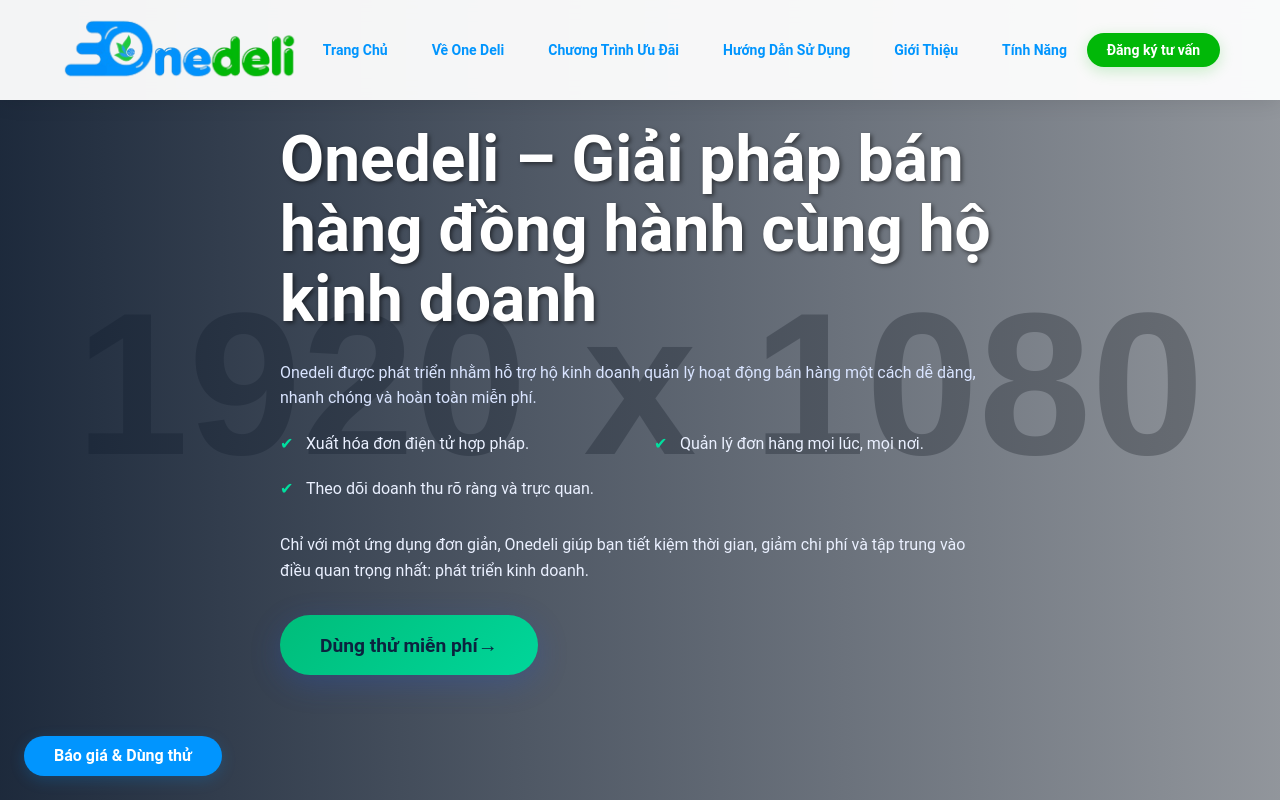
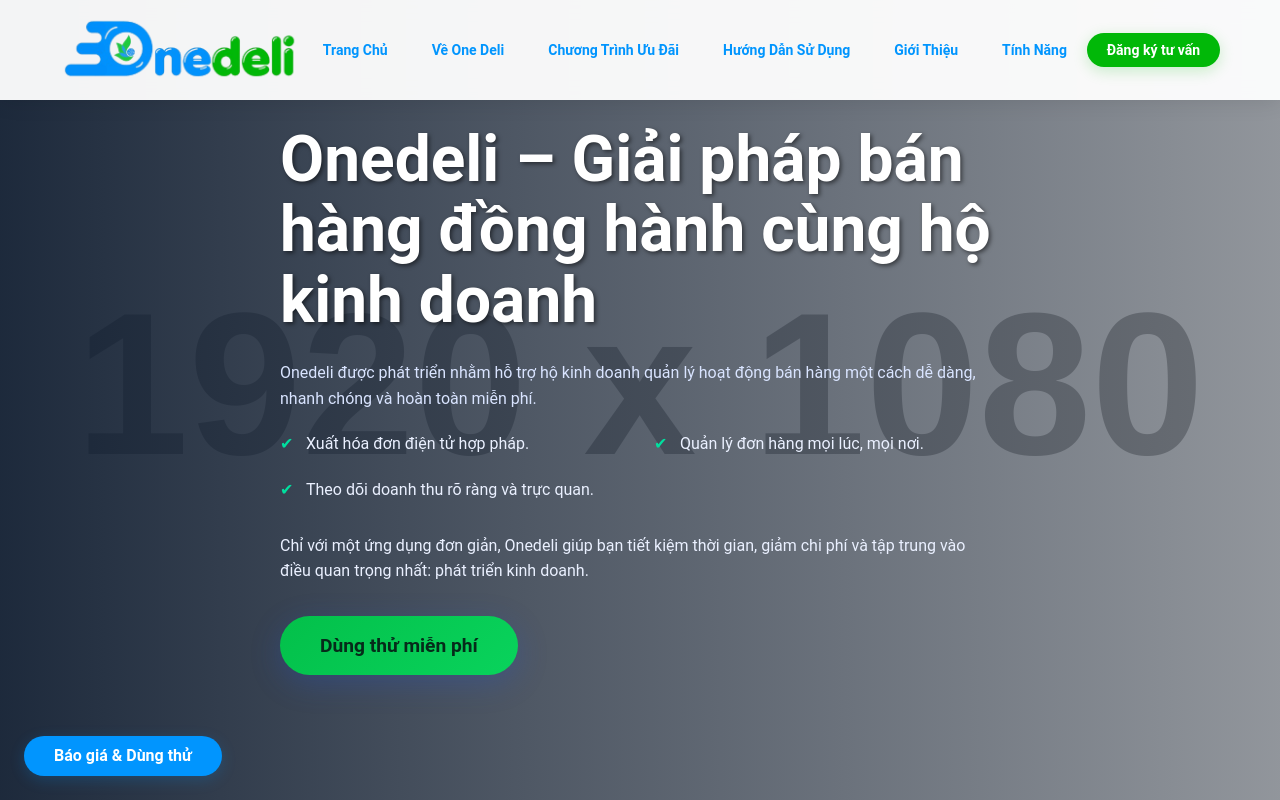
Before and after one commit to levanthien21/WEB-ONEDELI, a Next.js app: page / in a window 1280 px wide. Shown: the top 800 px of the page. Built offline with nearby package versions, Linux system fonts and the light colour scheme.

Commit message:
CTA: remove arrow and switch to green gradient matching 'Đăng ký tư vấn'

```diff
--- a/components/Hero/Hero.tsx
+++ b/components/Hero/Hero.tsx
@@ -30,7 +30,6 @@
             <div className="hero-cta">
               <a href="#contact" className="btn btn-cta">
                 Dùng thử miễn phí
-                <span className="btn-cta-arrow">→</span>
               </a>
             </div>
           </div>
--- a/styles/components/hero.css
+++ b/styles/components/hero.css
@@ -131,8 +131,8 @@
   gap: 10px;
   padding: 16px 28px;
   border-radius: 999px;
-  background: linear-gradient(135deg, #00bd7a, #00d69a);
-  color: #0b233f;
+  background: linear-gradient(135deg, #03c04a, #09d35c);
+  color: #062b1a;
   font-weight: 800;
   box-shadow: 0 10px 30px rgba(0, 224, 159, 0.25);
 }
@@ -141,9 +141,7 @@
   transform: translateY(-2px);
 }
 
-.btn-cta-arrow {
-  font-size: 20px;
-}
+/* removed arrow icon */
 
 /* Animations */
 .fade-in-up {
```
